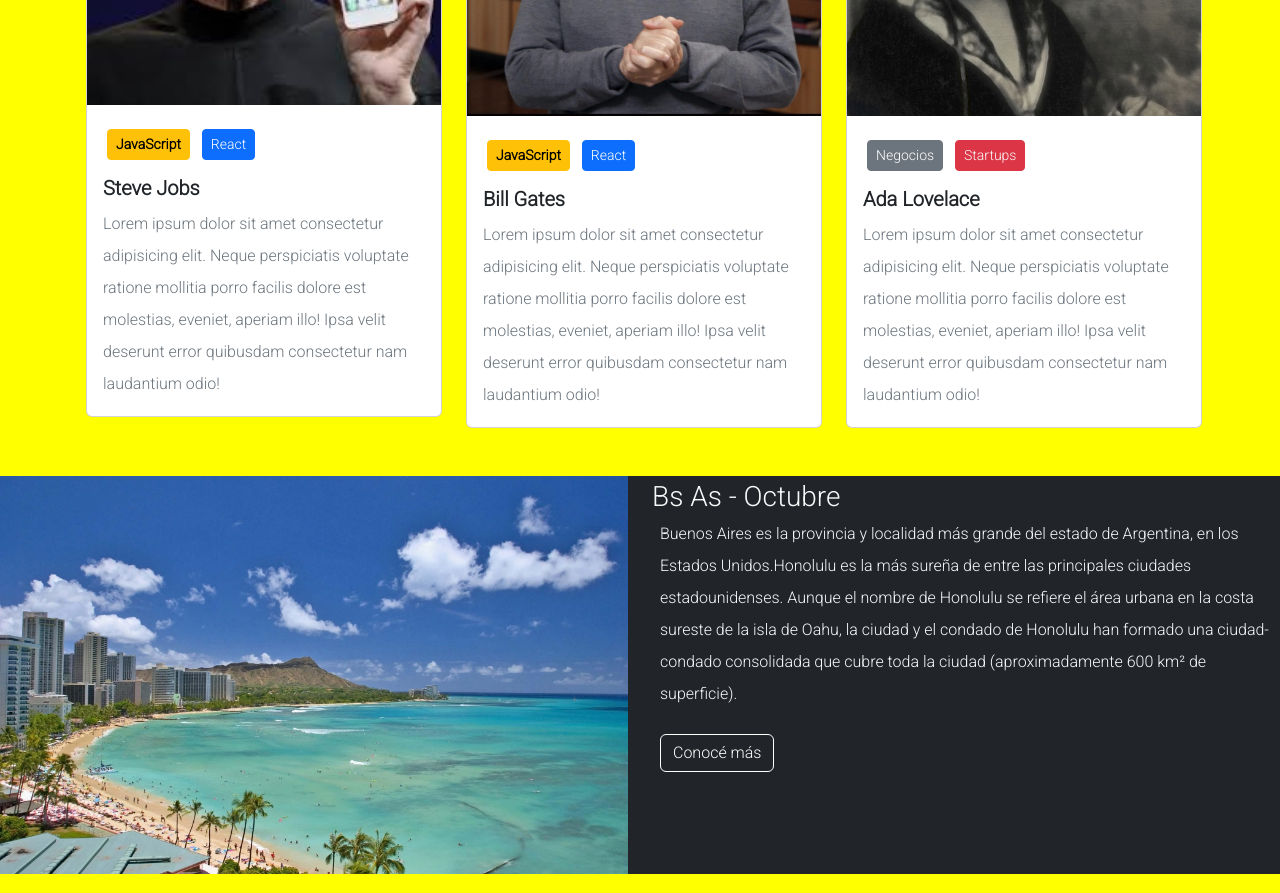
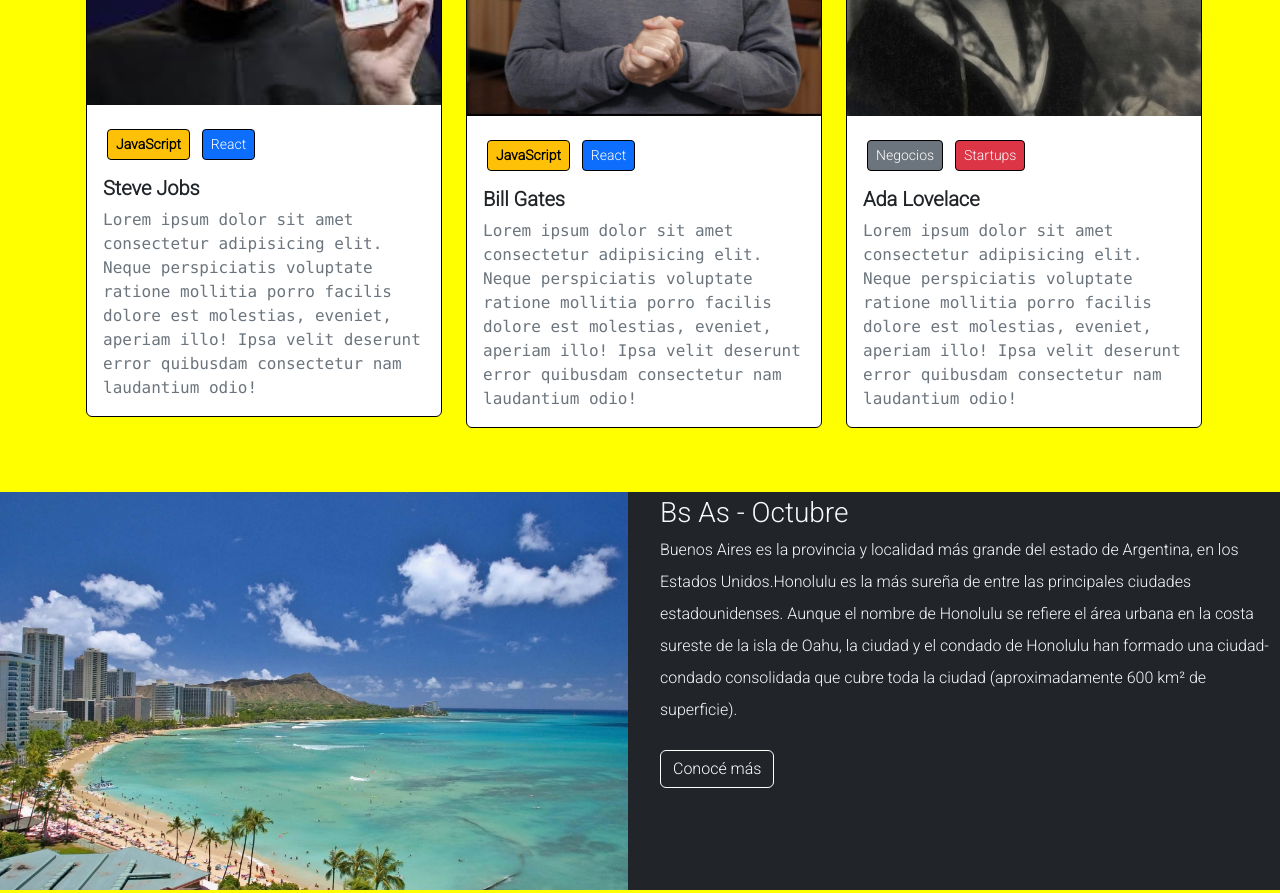
Before and after one commit to AlumnoClaudioSRobledo/Proyecto, a plain HTML site: page index.html in a window 1280 px wide. Shown: the part 1420-2313 px from the top of the page. Drawn offline with nearby package versions, Linux system fonts and the light colour scheme.

Commit message:
modificando cards y detalles

```diff
--- a/index.html
+++ b/index.html
@@ -218,18 +218,18 @@
     <div class="container mt-3 mb-5">
 
         <div class="row justify-content-center">
-            <div class="col-md">
+            <div class="col-md ">
 
                 <!-- Steve Jobs -->
-                <div class="card mx-1 " style="width: 100%">
+                <div class="card mb-3 mx-1 border-black " style="width: 100%">
                     <img src="images/steve.jpg" class="card-img-top" alt="Steve Jobs" />
                     <div class="card-body">
                         <a href="desc/descJs.html" target="_blank"
-                            class="btn btn-warning mx-1 btn-sm fw-bolder my-2">JavaScript</a>
-                        <a href="desc/descReact.html" target="_blank" class="btn btn-primary mx-1 btn-sm my-2">React</a>
-                        <h5 class="card-title mt-2 fw-bold">Steve Jobs</h5>
+                            class="btn btn-warning mx-1 btn-sm fw-bolder my-2 border-black">JavaScript</a>
+                        <a href="desc/descReact.html" target="_blank" class="btn btn-primary mx-1 btn-sm my-2 border-black">React</a>
+                        <h5 class="card-title mt-2 mb-2 fw-bold">Steve Jobs</h5>
 
-                        <p class="card-text lh-lg text-secondary">
+                        <p class="card-text font-monospace text-secondary">
                             Lorem ipsum dolor sit amet consectetur adipisicing elit. Neque
                             perspiciatis voluptate ratione mollitia porro facilis dolore est
                             molestias, eveniet, aperiam illo! Ipsa velit deserunt error
@@ -244,17 +244,17 @@
             <div class="col-md">
 
                 <!-- Bill -->
-                <div class="card mx-1 " style="width: 100%">
+                <div class="card mb-3 mx-1 border-black " style="width: 100%">
 
                     <img src="images/bill.jpg" class="card-img-top" alt="Bill Gates" />
                     <div class="card-body">
                         <a href="desc/descJs.html" target="_blank"
-                            class="btn btn-warning mx-1 btn-sm fw-bold my-2">JavaScript</a>
+                            class="btn btn-warning mx-1 btn-sm fw-bold my-2 border-black">JavaScript</a>
                         <a href="desc/descReact.html" target="_blank"
-                            class="btn btn-primary  mx-1 btn-sm my-2">React</a>
-                        <h5 class="card-title mt-2 fw-bold">Bill Gates</h5>
+                            class="btn btn-primary  mx-1 btn-sm my-2 border-black">React</a>
+                        <h5 class="card-title mb-2 mt-2 fw-bold">Bill Gates</h5>
 
-                        <p class="card-text lh-lg text-secondary">
+                        <p class="card-text font-monospace text-secondary">
                             Lorem ipsum dolor sit amet consectetur adipisicing elit. Neque
                             perspiciatis voluptate ratione mollitia porro facilis dolore est
                             molestias, eveniet, aperiam illo! Ipsa velit deserunt error
@@ -269,16 +269,16 @@
             <div class="col-md">
 
                 <!-- Ada -->
-                <div class="card mx-1" style="width: 100%">
+                <div class="card mb-3 mx-1 border-black" style="width: 100%">
                     <img src="images/ada.jpeg" class="card-img-top" alt="Ada Lovelace" />
                     <div class="card-body">
                         <a href="desc/descNegocios.html" target="_blank"
-                            class="btn btn-secondary btn-sm mx-1 my-2">Negocios</a>
+                            class="btn btn-secondary btn-sm mx-1 my-2 border-black">Negocios</a>
                         <a href="desc/descStartups.html" target="_blank"
-                            class="btn btn-danger text-light mx-1 btn-sm my-2">Startups</a>
-                        <h5 class="card-title mt-2 fw-bold">Ada Lovelace</h5>
+                            class="btn btn-danger text-light mx-1 btn-sm my-2 border-black">Startups</a>
+                        <h5 class="card-title mb-2 mt-2 fw-bold">Ada Lovelace</h5>
 
-                        <p class="card-text lh-lg text-secondary">
+                        <p class="card-text font-monospace text-secondary">
                             Lorem ipsum dolor sit amet consectetur adipisicing elit. Neque
                             perspiciatis voluptate ratione mollitia porro facilis dolore est
                             molestias, eveniet, aperiam illo! Ipsa velit deserunt error
@@ -300,7 +300,7 @@
             <img class="img-fluid" src="images/honolulu.jpg" style="width:105%" alt="honolulu">
         </div>
         <div class="col-md bg-dark text-light ">
-            <div class="fs-3 fw-light">
+            <div class="mx-2 fs-3 fw-light">
                 Bs As - Octubre
             </div>
             <div class="mx-2 lh-lg fw-light ">
@@ -332,7 +332,7 @@
 
     <!-- formulario de inscripcion -->
 
-    <div class="container bg-black text-white">
+    <div class="container rounded-top bg-black text-white">
         <div class="fs-4 my-4 text-center">Inscripción a la conferencia</div>
         <form action="#" method="post">
             <div class="row">
@@ -365,7 +365,7 @@
 
             </div>
 
-            <div class="fs-4 my-4 text-center bg-success p-0 fw-bold" id="comprarTicket">Comprar Tickets</div>
+            <div class="rounded fs-4 my-4 text-center bg-success p-0 fw-bold" id="comprarTicket">Comprar Tickets</div>
             <div class="row">
                 <div class="col-md mb-3">
                     <input type="number" name="cantEntradas" id="cantEntradas" onchange="calPrecioFinal()"
```
